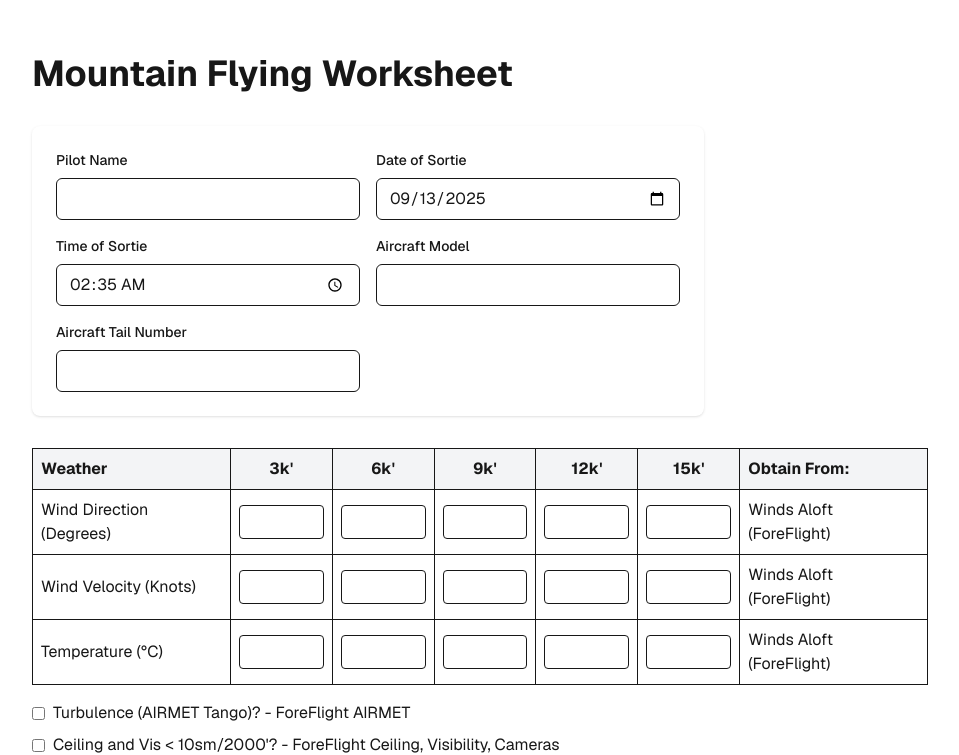
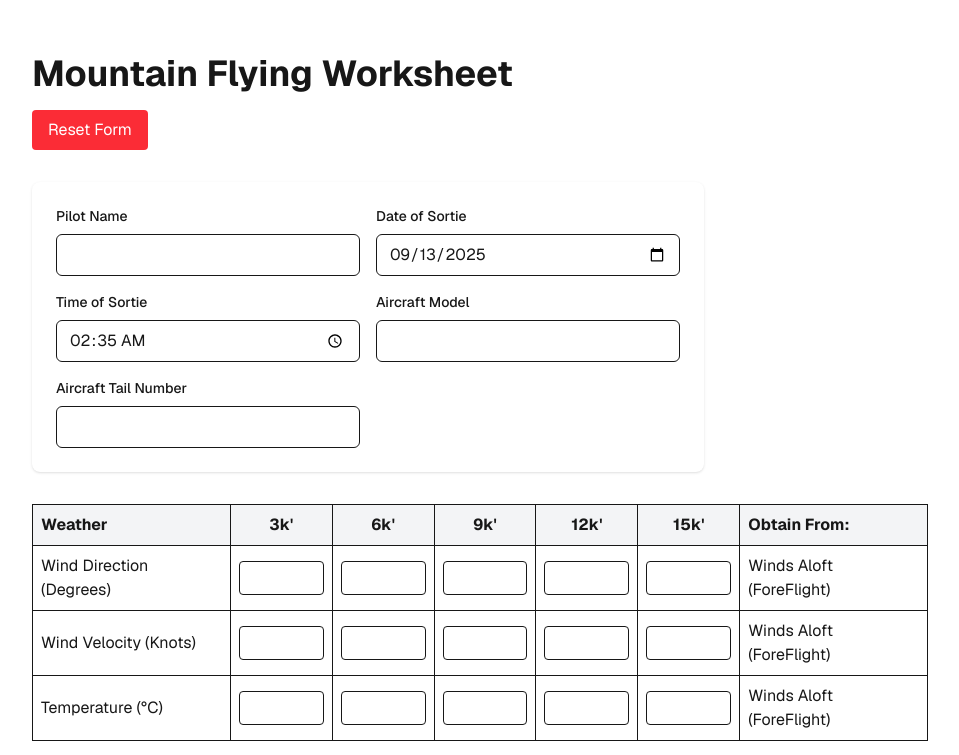
Before and after one commit to jloosli/mountain-worksheet, a Next.js app: page / in a window 1280 px wide. Shown: the part 110-865 px from the top of the page, without its empty margins (160-1119 px from the left). Built offline with nearby package versions, Linux system fonts and the light colour scheme.

Commit message:
Add reset button to WorksheetForm for clearing form data

```diff
--- a/src/components/WorksheetForm.tsx
+++ b/src/components/WorksheetForm.tsx
@@ -128,7 +128,18 @@
   return (
     <div className="font-sans grid grid-rows-[20px_1fr_20px] items-center justify-items-center min-h-screen p-8 pb-20 gap-16 sm:p-20">
       <main className="flex flex-col gap-[32px] row-start-2 items-center sm:items-start">
-        <h1 className="text-4xl font-bold">Mountain Flying Worksheet</h1>
+        <div className="flex flex-col gap-4 items-center sm:items-start">
+          <h1 className="text-4xl font-bold">Mountain Flying Worksheet</h1>
+          <button
+            onClick={() => {
+              window.history.replaceState({}, "", window.location.pathname);
+              window.location.reload();
+            }}
+            className="px-4 py-2 bg-red-500 text-white rounded hover:bg-red-600 transition-colors"
+          >
+            Reset Form
+          </button>
+        </div>
         <SortieInfo onUpdate={handleSortieUpdate} initialData={state.sortie} />
         <WeatherInfo onUpdate={handleWeatherUpdate} initialData={state.wx} />
         <AircraftPerformance
```
